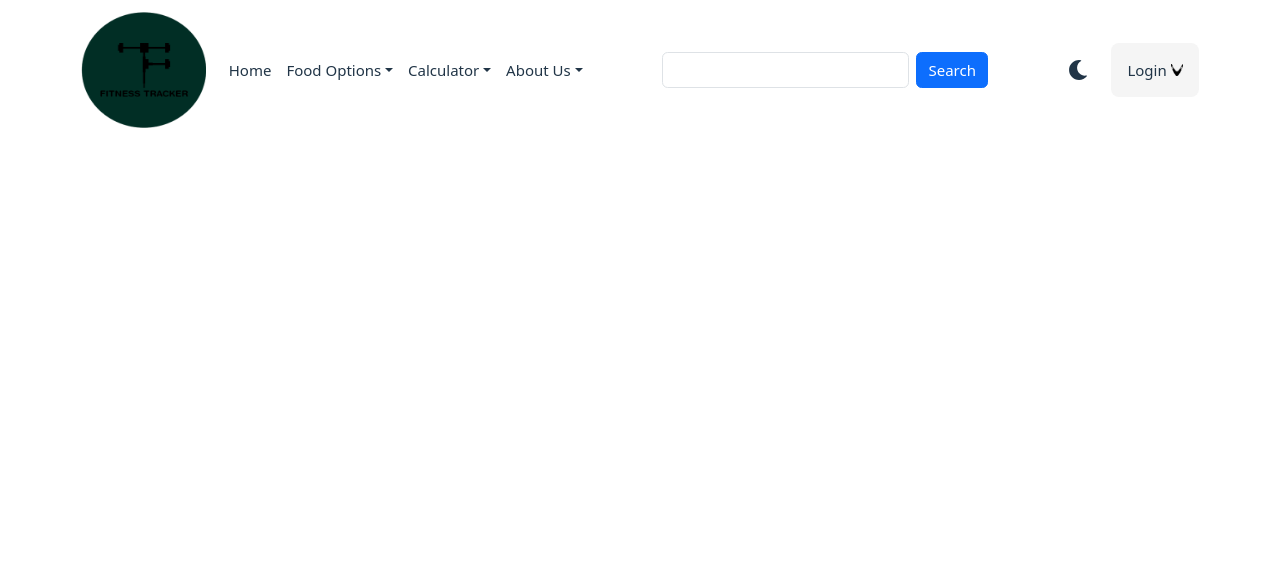
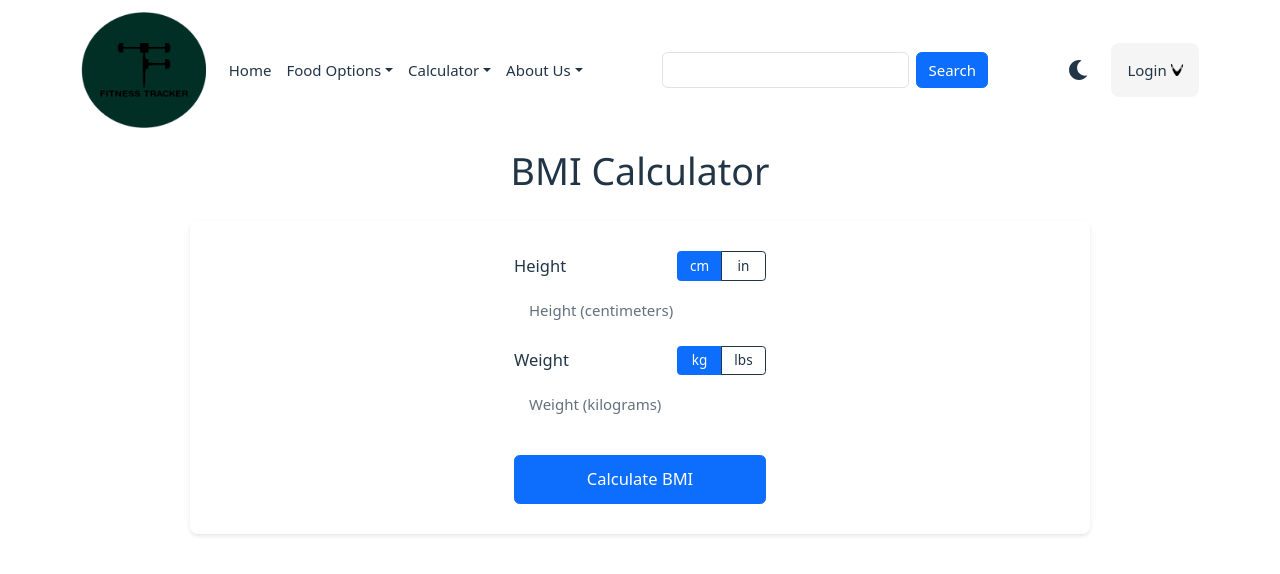
Before and after one commit to ssreekaran/fitness_tracker, a React (Vite) app: page /bmi-calculator in a window 1280 px wide. Shown: the top 574 px of the page. Built offline with nearby package versions, Linux system fonts and the light colour scheme.

Commit message:
Incorporated the BMI Calculator page with fully functional calculator

```diff
--- a/src/App.tsx
+++ b/src/App.tsx
@@ -1,6 +1,7 @@
 import Header from "./Header.tsx";
 import About from "./pages/About";
 import Home from "./pages/Home";
+import BMICalculator from "./pages/BMICalculator";
 import { BrowserRouter as Router, Routes, Route } from "react-router-dom";
 
 function App() {
@@ -12,6 +13,7 @@ function App() {
           <Routes>
             <Route path="/" element={<Home />} />
             <Route path="/about" element={<About />} />
+            <Route path="/bmi-calculator" element={<BMICalculator />} />
           </Routes>
         </main>
       </div>
--- a/src/Navbar.tsx
+++ b/src/Navbar.tsx
@@ -64,7 +64,7 @@ const Navbar = () => {
                 </Link>
               </li>
               <li>
-                <Link to="#" className="dropdown-item">
+                <Link to="/bmi-calculator" className="dropdown-item">
                   BMI Calculator
                 </Link>
               </li>
--- /dev/null
+++ b/src/pages/BMICalculator.css
@@ -0,0 +1,122 @@
+.page-container {
+  padding-top: 6rem;
+}
+
+.page-title {
+  color: var(--text-color);
+  text-align: center;
+  margin-bottom: 2rem;
+  font-size: 2.5rem;
+}
+
+.bmi-calculator {
+  max-width: 900px;
+  margin: 0 auto 2rem;
+  padding: 2rem 3rem;
+  border-radius: 8px;
+  background-color: var(--background-color);
+  box-shadow: 0 2px 4px rgba(0, 0, 0, 0.1);
+}
+
+.bmi-calculator .form-label {
+  color: var(--text-color);
+  display: block;
+  margin: 0;
+  font-size: 1.1rem;
+  min-width: 70px;
+}
+
+.bmi-calculator .form-control {
+  background-color: var(--background-color);
+  color: var(--text-color);
+  border: 1px solid var(--border-color);
+  padding: 0.5rem;
+  font-size: 1rem;
+}
+
+.bmi-calculator .measurement-input {
+  height: 42px;
+  font-size: 1rem;
+  padding: 0.5rem 1rem;
+  width: 100%;
+  color: var(--text-color) !important;
+  background-color: var(--background-color) !important;
+}
+
+.bmi-calculator .measurement-input::placeholder {
+  color: var(--text-color) !important;
+  opacity: 0.7;
+  font-weight: 400;
+}
+
+.bmi-calculator .form-control:focus {
+  background-color: var(--background-color);
+  color: var(--text-color);
+  border-color: var(--primary);
+  box-shadow: 0 0 0 0.2rem rgba(var(--primary-rgb), 0.25);
+}
+
+.bmi-calculator .alert {
+  background-color: var(--dropdown-bg);
+  border-color: var(--border-color);
+  color: var(--text-color);
+  margin-top: 1.5rem;
+}
+
+.bmi-calculator .calculate-button {
+  width: 100%;
+  padding: 0.75rem;
+  font-size: 1.1rem;
+  margin-top: 1rem;
+}
+
+.bmi-calculator .btn-group {
+  background-color: var(--background-color);
+  margin-left: 1rem;
+}
+
+.bmi-calculator .btn-group .btn {
+  min-width: 45px;
+  font-size: 0.9rem;
+  padding: 0.25rem 0.5rem;
+}
+
+.bmi-calculator .btn-outline-primary {
+  border-color: var(--primary);
+  color: var(--primary);
+}
+
+.bmi-calculator .btn-outline-primary:hover {
+  background-color: var(--primary);
+  color: white;
+}
+
+.bmi-calculator .form-group {
+  margin-bottom: 1.5rem;
+}
+
+/* Make the form fields container wider */
+.bmi-calculator form {
+  max-width: 100%;
+  margin: 0 auto;
+}
+
+/* Ensure the input container takes full width */
+.bmi-calculator .d-flex {
+  width: 100%;
+}
+
+/* Add space between label and buttons */
+.bmi-calculator .d-flex .form-label {
+  margin-right: auto;
+}
+
+/* Dark mode specific styles */
+[data-bs-theme="dark"] .bmi-calculator .measurement-input {
+  background-color: #2d2d2d !important;
+  border-color: #444;
+}
+
+[data-bs-theme="dark"] .bmi-calculator .measurement-input::placeholder {
+  color: #e5e5e5 !important;
+}
--- /dev/null
+++ b/src/pages/BMICalculator.tsx
@@ -0,0 +1,146 @@
+import React, { useState } from 'react';
+import { Container, Form, Button, Alert, ButtonGroup } from 'react-bootstrap';
+import './BMICalculator.css';
+
+const BMICalculator: React.FC = () => {
+  const [height, setHeight] = useState('');
+  const [weight, setWeight] = useState('');
+  const [bmi, setBmi] = useState<number | null>(null);
+  const [category, setCategory] = useState('');
+  const [heightUnit, setHeightUnit] = useState<'cm' | 'in'>('cm');
+  const [weightUnit, setWeightUnit] = useState<'kg' | 'lbs'>('kg');
+
+  const calculateBMI = (e: React.FormEvent) => {
+    e.preventDefault();
+
+    // Convert height to meters
+    let heightInMeters: number;
+    if (heightUnit === 'cm') {
+      heightInMeters = parseFloat(height) / 100;
+    } else {
+      heightInMeters = parseFloat(height) * 0.0254; // Convert inches to meters
+    }
+
+    // Convert weight to kg
+    let weightInKg: number;
+    if (weightUnit === 'kg') {
+      weightInKg = parseFloat(weight);
+    } else {
+      weightInKg = parseFloat(weight) * 0.453592; // Convert pounds to kg
+    }
+
+    if (heightInMeters > 0 && weightInKg > 0) {
+      const bmiValue = weightInKg / (heightInMeters * heightInMeters);
+      setBmi(parseFloat(bmiValue.toFixed(1)));
+
+      // Determine BMI category
+      if (bmiValue < 18.5) setCategory('Underweight');
+      else if (bmiValue < 25) setCategory('Normal weight');
+      else if (bmiValue < 30) setCategory('Overweight');
+      else setCategory('Obese');
+    }
+  };
+
+  // Clear form when units change
+  const handleHeightUnitChange = (unit: 'cm' | 'in') => {
+    setHeightUnit(unit);
+    setHeight('');
+    setBmi(null);
+    setCategory('');
+  };
+
+  const handleWeightUnitChange = (unit: 'kg' | 'lbs') => {
+    setWeightUnit(unit);
+    setWeight('');
+    setBmi(null);
+    setCategory('');
+  };
+
+  const getHeightPlaceholder = () => {
+    return heightUnit === 'cm' ? 'Height (centimeters)' : 'Height (inches)';
+  };
+
+  const getWeightPlaceholder = () => {
+    return weightUnit === 'kg' ? 'Weight (kilograms)' : 'Weight (pounds)';
+  };
+
+  return (
+    <div className="page-container">
+      <h1 className="page-title">BMI Calculator</h1>
+      <Container className="bmi-calculator">
+        <Form onSubmit={calculateBMI}>
+          <Form.Group className="mb-3">
+            <div className="d-flex justify-content-between align-items-center mb-2">
+              <Form.Label>Height</Form.Label>
+              <ButtonGroup size="sm">
+                <Button
+                  variant={heightUnit === 'cm' ? 'primary' : 'outline-primary'}
+                  onClick={() => handleHeightUnitChange('cm')}
+                >
+                  cm
+                </Button>
+                <Button
+                  variant={heightUnit === 'in' ? 'primary' : 'outline-primary'}
+                  onClick={() => handleHeightUnitChange('in')}
+                >
+                  in
+                </Button>
+              </ButtonGroup>
+            </div>
+            <Form.Control
+              type="number"
+              value={height}
+              onChange={(e) => setHeight(e.target.value)}
+              placeholder={getHeightPlaceholder()}
+              required
+              step="any"
+              className="measurement-input"
+            />
+          </Form.Group>
+
+          <Form.Group className="mb-3">
+            <div className="d-flex justify-content-between align-items-center mb-2">
+              <Form.Label>Weight</Form.Label>
+              <ButtonGroup size="sm">
+                <Button
+                  variant={weightUnit === 'kg' ? 'primary' : 'outline-primary'}
+                  onClick={() => handleWeightUnitChange('kg')}
+                >
+                  kg
+                </Button>
+                <Button
+                  variant={weightUnit === 'lbs' ? 'primary' : 'outline-primary'}
+                  onClick={() => handleWeightUnitChange('lbs')}
+                >
+                  lbs
+                </Button>
+              </ButtonGroup>
+            </div>
+            <Form.Control
+              type="number"
+              value={weight}
+              onChange={(e) => setWeight(e.target.value)}
+              placeholder={getWeightPlaceholder()}
+              required
+              step="any"
+              className="measurement-input"
+            />
+          </Form.Group>
+
+          <Button variant="primary" type="submit" className="calculate-button">
+            Calculate BMI
+          </Button>
+        </Form>
+
+        {bmi !== null && (
+          <Alert variant="info" className="mt-3">
+            <h4>Your BMI: {bmi}</h4>
+            <p>You are {category}.</p>
+          </Alert>
+        )}
+      </Container>
+    </div>
+  );
+};
+
+export default BMICalculator;
```
